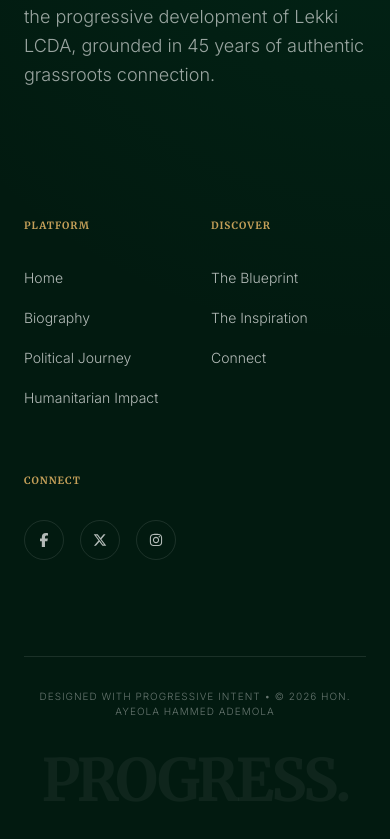
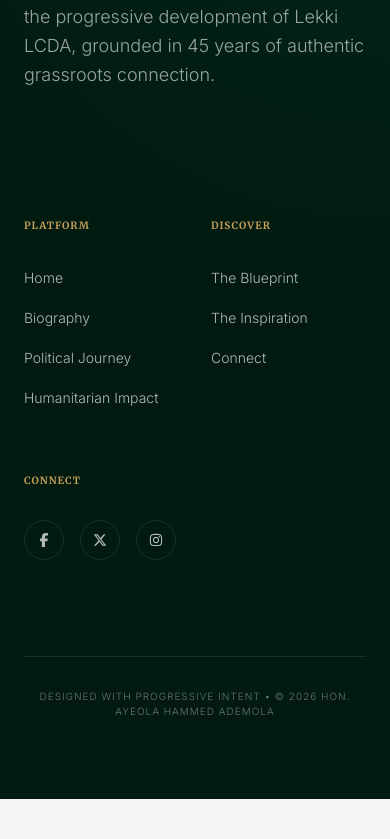
Before and after one commit to Jendoooo/omooloore, a Next.js app: page / in a window 390 px wide. Shown: the part 4004-4843 px from the top of the page. After the commit the page ends 4803 px from the top, so only its background shows below. Built offline with nearby package versions, Linux system fonts and the light colour scheme.

Commit message:
Remove abstract PROGRESS footer text completely

```diff
--- a/src/components/layout/Footer.tsx
+++ b/src/components/layout/Footer.tsx
@@ -143,9 +143,6 @@ export default function Footer() {
                     <p className="text-[clamp(10px,2vw,14px)] text-white/40 font-light mb-8 text-center uppercase tracking-widest">
                         Designed with progressive intent &bull; &copy; {new Date().getFullYear()} Hon. Ayeola Hammed Ademola
                     </p>
-                    <h1 className="text-[clamp(40px,15vw,250px)] font-serif font-bold text-white/5 uppercase tracking-tighter leading-none select-none pointer-events-none">
-                        Progress.
-                    </h1>
                 </div>
 
             </div>
```
